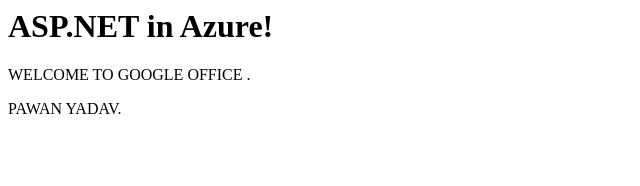
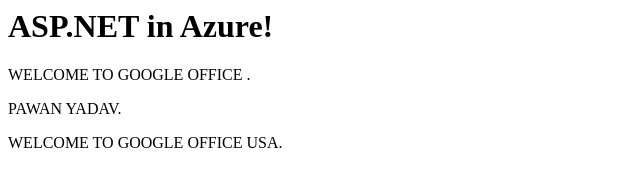
Before and after one commit to pawan1281/azgoogle, a plain HTML site: page index.html in a window 1280 px wide. Shown: the whole page, without its empty margins (0-640 px from the left). Drawn offline with Linux system fonts and the light colour scheme.

Commit message:
Update index.html

```diff
--- a/index.html
+++ b/index.html
@@ -2,4 +2,5 @@
     <h1>ASP.NET in Azure!</h1>
     <p class="lead">WELCOME TO GOOGLE OFFICE .</p>
     <p class="lead"> PAWAN YADAV.</p>
+    <p class="lead">WELCOME TO GOOGLE OFFICE USA.</p>
 </div>
```
